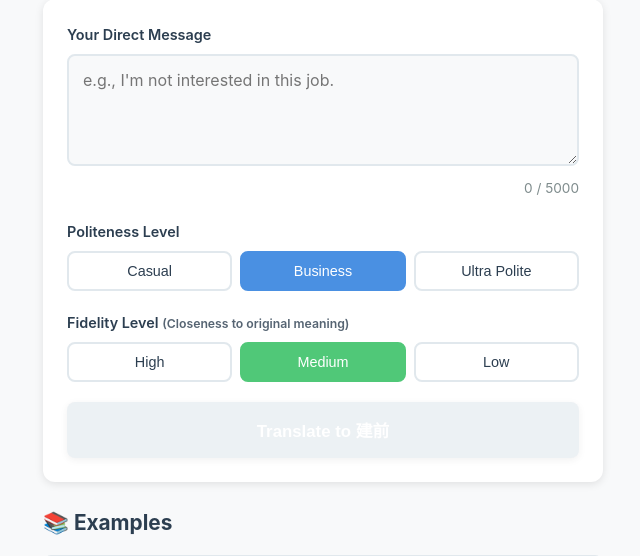
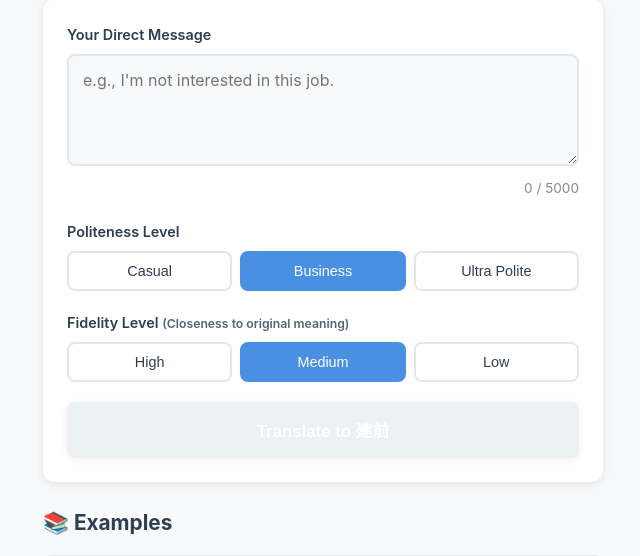
Before and after one commit to waytoolongnamae/japanese-tatemae-translator, a FastAPI app: page / in a window 1280 px wide. Shown: the part 310-866 px from the top of the page, without its empty margins (317-957 px from the left). Run offline with FastAPI, Linux system fonts and the light colour scheme; parts of the project's set-up code (start-up, migrations or seed data) failed here and were passed over.

Commit message:
Fix inconsistent fidelity button styling
Make fidelity buttons use the same color scheme as politeness
buttons for visual consistency.

- Change fidelity buttons from green (secondary) to blue (primary)
- Both button groups now share consistent hover and active states
- Improves overall UI coherence

🤖 Generated with [Claude Code](https://claude.com/claude-code)

Co-Authored-By: Claude <noreply@anthropic.com>

```diff
--- a/web/static/style.css
+++ b/web/static/style.css
@@ -177,13 +177,13 @@ body {
 }
 
 .fidelity-btn:hover {
-    border-color: var(--secondary-color);
+    border-color: var(--primary-color);
 }
 
 .fidelity-btn.active {
-    background: var(--secondary-color);
+    background: var(--primary-color);
     color: white;
-    border-color: var(--secondary-color);
+    border-color: var(--primary-color);
 }
 
 /* Translate Button */
```
